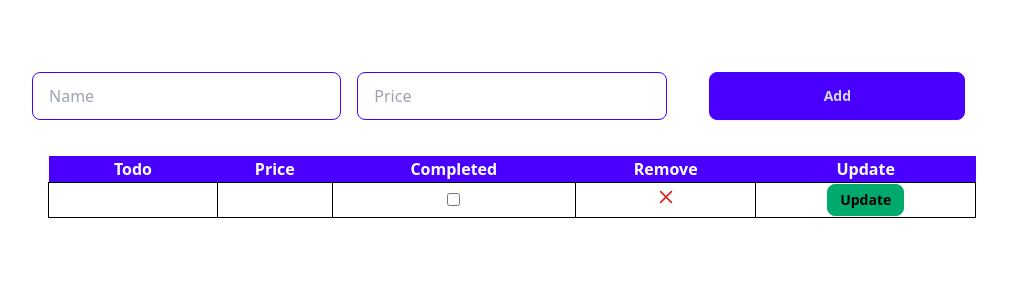
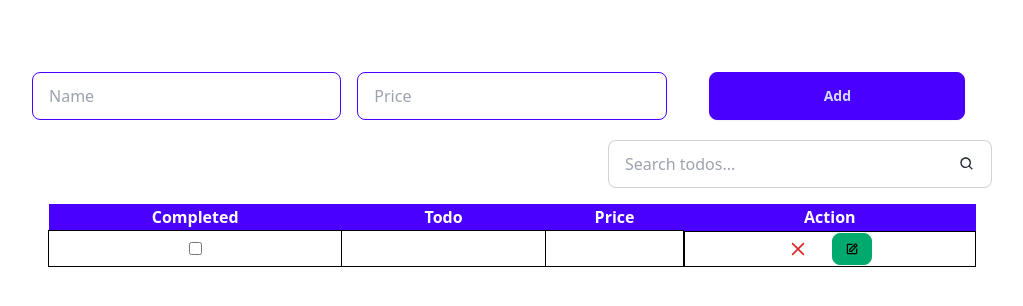
Before and after one commit to taimoor115/Listing_App, a React (Vite) app: page / in a window 1280 px wide. Both pictures are taken after typing "Sample", "5" into the empty fields and a click on the button "Add". Shown: the top 306 px of the page, without its empty margins (128-1151 px from the left). Built offline with nearby package versions, Linux system fonts and the light colour scheme.

Commit message:
Add Search funcionality

```diff
--- a/src/App.jsx
+++ b/src/App.jsx
@@ -7,6 +7,7 @@ import toast from "react-hot-toast";
 import TodoList from "./components/TodoList";
 import Button from "./components/Button";
 import Input from "./components/Input";
+import Search from "./components/Search";
 
 const App = () => {
   const dispatch = useDispatch();
@@ -59,6 +60,9 @@ const App = () => {
             </div>
           </form>
 
+          <div className="flex justify-end">
+            <Search />
+          </div>
           <TodoList />
         </div>
       </div>
--- a/src/components/Modal.jsx
+++ b/src/components/Modal.jsx
@@ -3,6 +3,7 @@ import { useDispatch } from "react-redux";
 import { updateTodo } from "../store/features/todoSlice";
 import Button from "./Button";
 import Input from "./Input";
+import { BiEdit } from "react-icons/bi";
 
 const Modal = ({ todo }) => {
   const dispatch = useDispatch();
@@ -39,7 +40,7 @@ const Modal = ({ todo }) => {
         className="btn btn-success btn-sm"
         onClick={() => handleModalOpen(todo.id, todo.name, todo.price)}
       >
-        Update
+        <BiEdit />
       </button>
       {modalOpen && updatedFormData.id === todo.id && (
         <dialog open className="modal">
--- /dev/null
+++ b/src/components/Search.jsx
@@ -0,0 +1,30 @@
+import { BiSearch } from "react-icons/bi";
+import { useDispatch, useSelector } from "react-redux";
+import { search } from "../store/features/todoSlice";
+
+const Search = () => {
+  const dispatch = useDispatch();
+  const searchData = useSelector((state) => state.todo.search);
+  const handleChange = (e) => {
+    e.preventDefault();
+    dispatch(search(e.target.value));
+  };
+  return (
+    <form className="lg:w-96 md:w-96 ">
+      <label className="input input-bordered flex items-center gap-2">
+        <input
+          type="text"
+          className="grow text-white"
+          placeholder="Search todos..."
+          value={searchData}
+          onChange={handleChange}
+        />
+        <button type="submit">
+          <BiSearch />
+        </button>
+      </label>
+    </form>
+  );
+};
+
+export default Search;
--- a/src/components/TodoList.jsx
+++ b/src/components/TodoList.jsx
@@ -7,13 +7,19 @@ import Modal from "./Modal";
 
 const TodoList = () => {
   const dispatch = useDispatch();
-  const { todos } = useSelector((state) => state.todo);
+  const { todos, search } = useSelector((state) => state.todo);
+  console.log("Hello search", search);
+
+  const filterItems = search
+    ? todos.filter((todo) =>
+        todo.name.toLowerCase().includes(search.toLowerCase())
+      )
+    : todos;
 
   const handleRemove = (id) => {
     dispatch(remove(id));
     toast.success("Todo deleted Successfully....");
   };
-
   const handleChecked = (id) => {
     dispatch(toggleChecked(id));
   };
@@ -25,16 +31,22 @@ const TodoList = () => {
           <table className="w-full">
             <thead>
               <tr>
+                <th className="bg-primary">Completed</th>
                 <th className="bg-primary">Todo</th>
                 <th className="bg-primary">Price</th>
-                <th className="bg-primary">Completed</th>
-                <th className="bg-primary">Remove</th>
-                <th className="bg-primary">Update</th>
+                <th className="bg-primary">Action</th>
               </tr>
             </thead>
             <tbody>
-              {todos.map((todo) => (
+              {filterItems.map((todo) => (
                 <tr key={todo.id}>
+                  <td>
+                    <input
+                      type="checkbox"
+                      checked={todo.checked}
+                      onChange={() => handleChecked(todo.id)}
+                    />
+                  </td>
                   <td
                     style={{
                       textDecoration: todo.checked ? "line-through" : "none",
@@ -49,19 +61,11 @@ const TodoList = () => {
                   >
                     {todo.price}
                   </td>
-                  <td>
-                    <input
-                      type="checkbox"
-                      checked={todo.checked}
-                      onChange={() => handleChecked(todo.id)}
-                    />
-                  </td>
-                  <td>
+
+                  <td className="flex justify-center gap-6">
                     <button onClick={() => handleRemove(todo.id)}>
                       <CgClose className="text-xl text-red-600 font-extrabold" />
                     </button>
-                  </td>
-                  <td>
                     <Modal todo={todo} />
                   </td>
                 </tr>
--- a/src/store/features/todoSlice.js
+++ b/src/store/features/todoSlice.js
@@ -2,6 +2,7 @@ import { createSlice } from "@reduxjs/toolkit";
 
 const initialState = {
   todos: [],
+  search: "",
 };
 
 const todoSlice = createSlice({
@@ -28,8 +29,14 @@ const todoSlice = createSlice({
         todo.price = action.payload.price;
       }
     },
+
+    search(state, action) {
+      state.search = action.payload;
+      return;
+    },
   },
 });
 
-export const { add, remove, toggleChecked, updateTodo } = todoSlice.actions;
+export const { add, remove, toggleChecked, updateTodo, search } =
+  todoSlice.actions;
 export default todoSlice.reducer;
```
